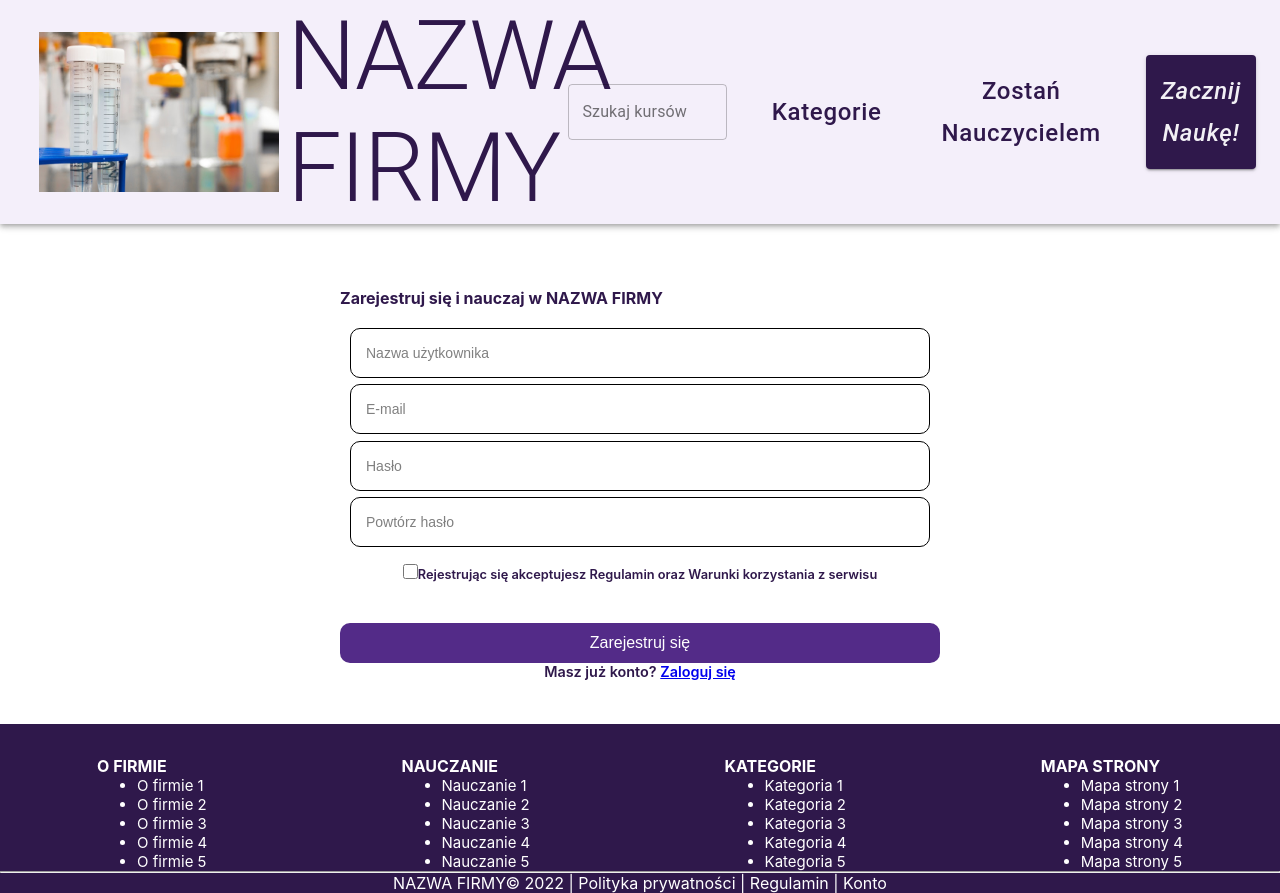
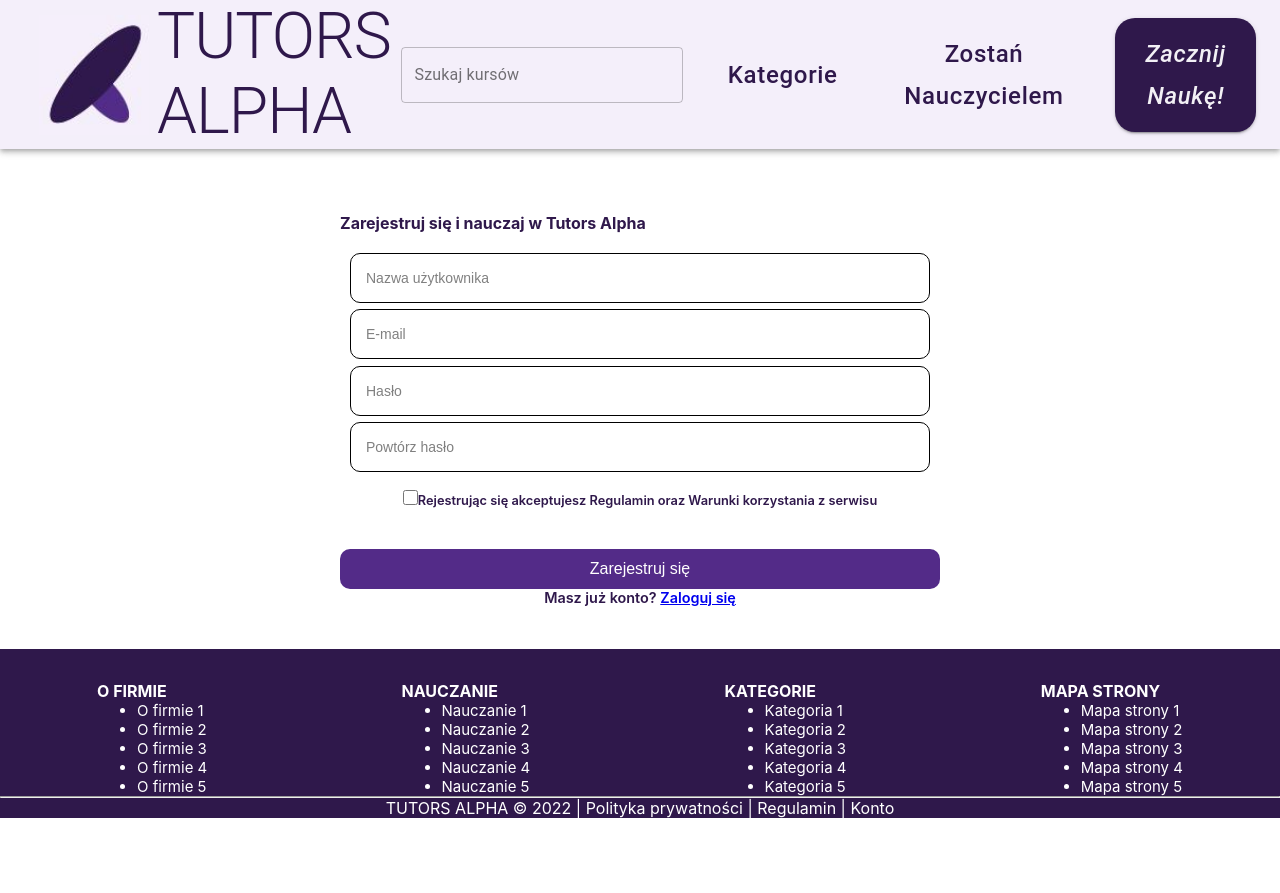
Before and after one commit to pascalbertin/serwis-z-tresciami-dydaktycznymi, a React (Create React App) app in the folder client/: page /form in a window 1280 px wide. After the commit the page ends 818 px from the top, so only its background shows below. Built offline with nearby package versions, Linux system fonts and the light colour scheme.

Commit message:
[FIXED] Fix logo and page name

```diff
--- a/client/src/components/footer/Footer.js
+++ b/client/src/components/footer/Footer.js
@@ -51,7 +51,7 @@ const Footer = () => {
                 <hr />
                 <div className="row">
                     <p className="col-sm">
-                        NAZWA FIRMY&copy;   {new Date().getFullYear()}  |   Polityka prywatności  |  Regulamin  |   Konto
+                        TUTORS ALPHA &copy;   {new Date().getFullYear()}  |   Polityka prywatności  |  Regulamin  |   Konto
                     </p>
                 </div>
             </div>
--- a/client/src/components/registerForm/FormSignup.js
+++ b/client/src/components/registerForm/FormSignup.js
@@ -10,7 +10,7 @@ const FormSignup = ({submitForm}) => {
   return (
     <div className="form-container">
         <form className="form" method="post" onSubmit={submitHandler}>
-            <h1>Zarejestruj się i nauczaj w NAZWA FIRMY</h1>
+            <h1>Zarejestruj się i nauczaj w Tutors Alpha</h1>
             <div className="form-container-inputs">
                 <label htmlFor="username" className="form-label"></label>
                 <input id="username" type="text" name="username" className="form-input" placeholder="Nazwa użytkownika" value={values.username} onChange={updateHandler}/>
--- a/client/src/pages/homePage/Home.js
+++ b/client/src/pages/homePage/Home.js
@@ -6,7 +6,7 @@ import { TextField } from '@material-ui/core';
 import { Toolbar } from '@material-ui/core';
 import Button from '@material-ui/core/Button';
 
-import science from '../../assets/images/science1.jpg';
+import science from '../../assets/images/logo.JPG';
 import useStyles from '../../styles';
 
 const Home = () => {
@@ -24,9 +24,9 @@ const Home = () => {
   return (
     <AppBar style={{ position: 'relative', background: '#F4EFFA', zIndex: 1 }}>
       <Toolbar>
-        <img className={classes.image} src={science} width="280" height="160"></img>
-        <Typography className={classes.heading} style={{ marginLeft: 8, width: '22%' }} variant='h1' align='left' sx={{ flexGrow: 2 }}>
-          NAZWA FIRMY
+        <img className={classes.image} src={science} width="110" height="120"></img>
+        <Typography className={classes.heading} style={{ marginLeft: 8, width: '22%', fontSize: "4rem"}} variant='h1' align='left' sx={{ flexGrow: 2 }}>
+          TUTORS ALPHA
         </Typography>
         <div className='search' position='left'>
           <TextField
@@ -52,6 +52,7 @@ const Home = () => {
         <a href='/' style={{ textDecoration: 'none' }}>
           <Button
             variant="contained"
+            style={ {borderRadius: 20}}
             className={classes.titleSecondButton}
             onClick={handleOpen}>   Zacznij naukę!
           </Button>
```
Also changed, not shown: client/src/assets/images/logo.JPG (added).
